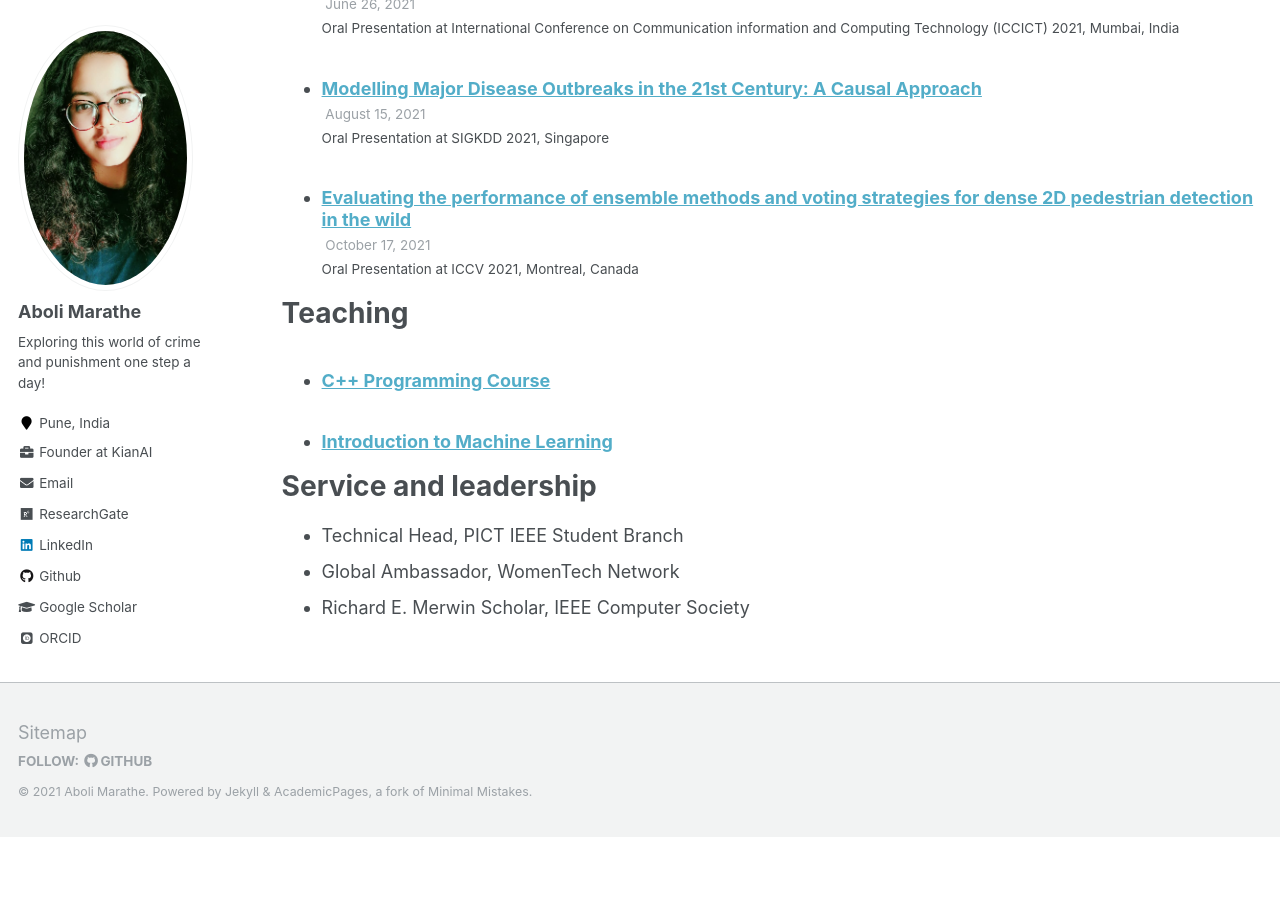
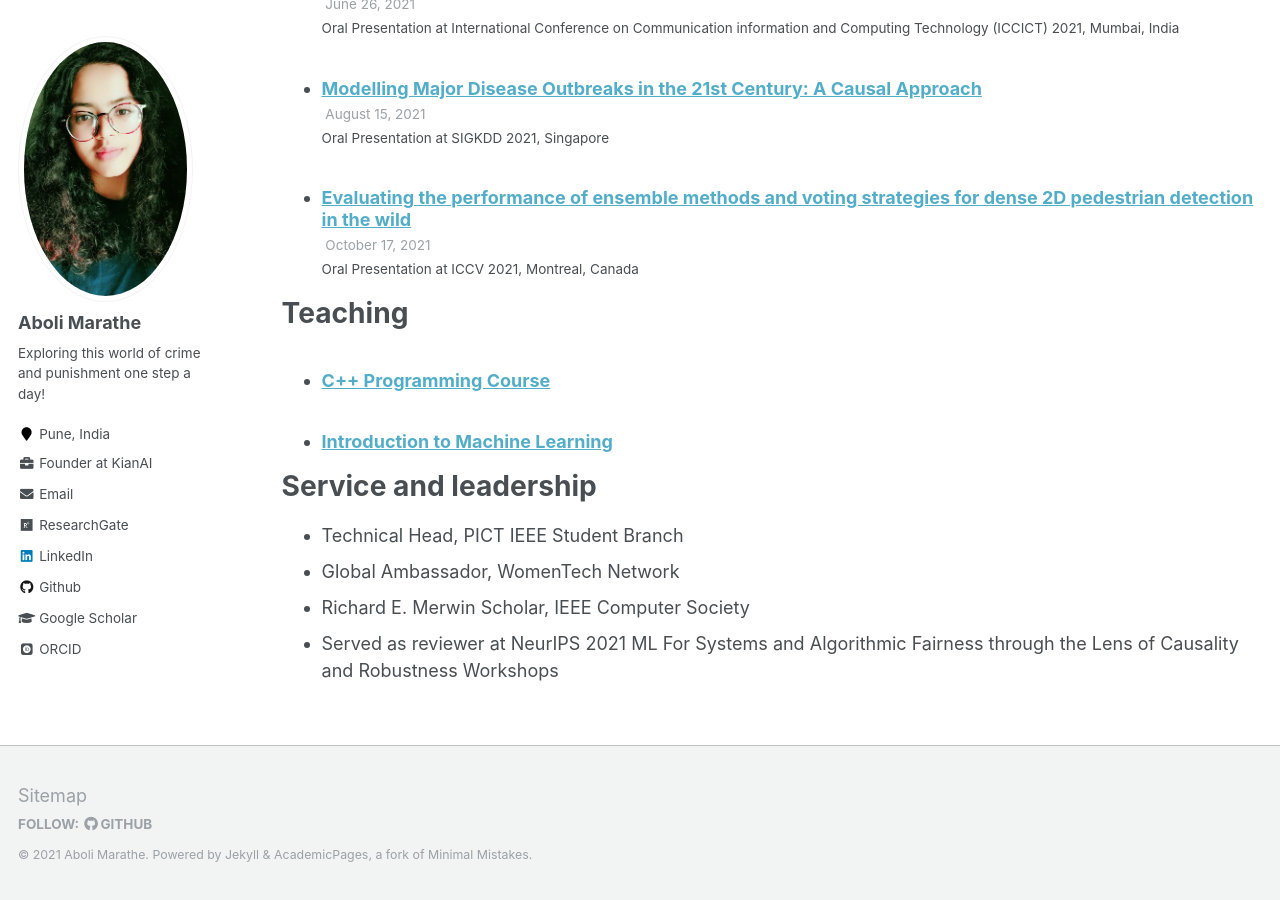
Before and after one commit to Infernolia/Infernolia.github.io, a Jekyll site: the page built from _pages/cv.md, in a window 1280 px wide and 900 px high, scrolled down 3182 px. Built offline with Jekyll 4.4.1, drawn with Linux system fonts in a browser that asks for light colours; some web fonts are replaced; before the commit the page ends 4019 px from its top, so only the background shows below that.

Commit message:
Update cv.md

```diff
--- a/_pages/cv.md
+++ b/_pages/cv.md
@@ -78,3 +78,4 @@ Service and leadership
 * Technical Head, PICT IEEE Student Branch
 * Global Ambassador, WomenTech Network
 * Richard E. Merwin Scholar, IEEE Computer Society
+* Served as reviewer at NeurIPS 2021 ML For Systems and Algorithmic Fairness through the Lens of Causality and Robustness Workshops
```
